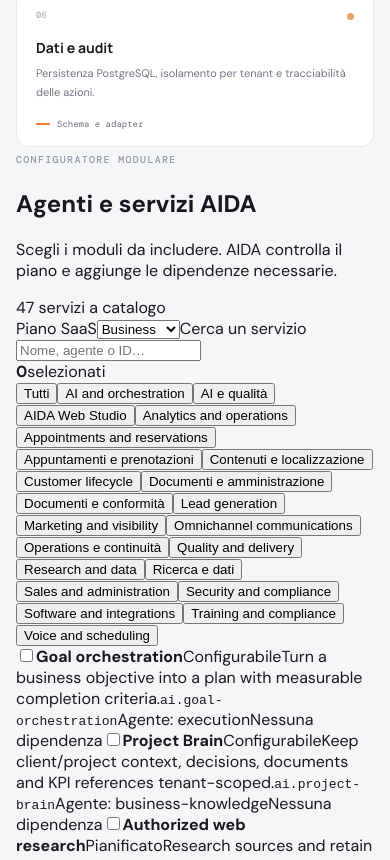
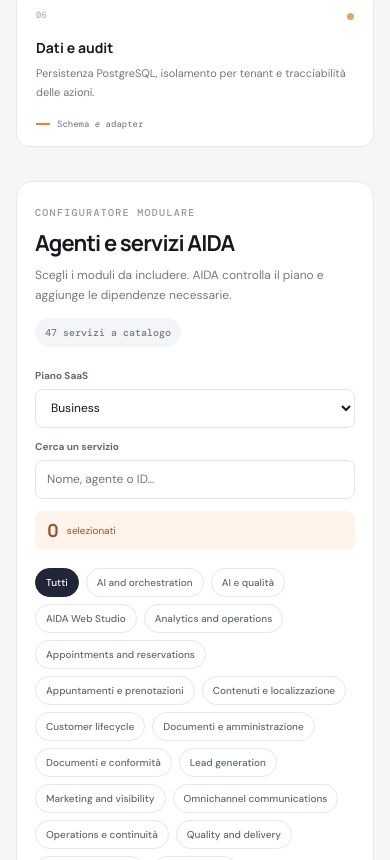
Before and after one commit to latuassistente/AIDA-Ai-Agent, a Next.js app in the folder apps/web/: page / in a window 390 px wide. Shown: the part 1724-2584 px from the top of the page. Built offline with nearby package versions, Linux system fonts and the light colour scheme.

Commit message:
Style interactive service configurator for desktop and mobile

```diff
--- a/apps/web/app/globals.css
+++ b/apps/web/app/globals.css
@@ -67,3 +67,65 @@
 footer{display:flex;justify-content:space-between;color:#9a9eaa;font:400 9px 'DM Mono',monospace;padding:26px 2px 0}
 @media(max-width:1100px){.shell{grid-template-columns:205px minmax(0,1fr)}.hero{padding:30px;grid-template-columns:1fr .7fr}.module-grid{grid-template-columns:repeat(2,minmax(0,1fr))}}
 @media(max-width:760px){.shell{display:block}.sidebar{position:relative;height:auto;min-height:0;padding:18px;display:block}.brand{padding-bottom:20px}.sidebar .nav-label,.sidebar nav,.sidebar-bottom{display:none}.main-panel{padding:22px 16px}.topbar{align-items:flex-start}.user-chip{font-size:0;padding:5px}.user-chip .avatar{font-size:10px}.hero{display:block;padding:27px 23px}.orbit{min-height:205px;margin-top:18px}.module-grid,.bottom-grid{grid-template-columns:1fr}.section-heading{align-items:flex-start;gap:12px;flex-direction:column}.section-note{padding:0}.module-card{min-height:150px}footer{gap:12px;flex-wrap:wrap}}
+
+
+/* Modular service configurator */
+.configurator{margin-top:34px;padding:24px;background:#fff;border:1px solid var(--line);border-radius:16px}
+.configurator-heading{display:flex;justify-content:space-between;align-items:flex-start;gap:18px;margin-bottom:22px}
+.configurator-heading h2{font:700 22px Manrope,sans-serif;letter-spacing:-.04em;margin:7px 0}
+.configurator-heading p{font-size:12px;line-height:1.7;color:var(--muted);margin:0;max-width:620px}
+.catalog-count{font:500 10px 'DM Mono',monospace;color:#777d89;background:#f4f5f7;border-radius:20px;padding:8px 10px;white-space:nowrap}
+.configurator-controls{display:grid;grid-template-columns:180px minmax(180px,1fr) auto;gap:12px;align-items:end}
+.plan-field,.search-field{display:grid;gap:7px;font-size:10px;font-weight:700;color:#656a76}
+.plan-field select,.search-field input{width:100%;height:39px;border:1px solid #e1e4e9;border-radius:8px;background:#fff;padding:0 11px;color:var(--ink);font:12px 'DM Sans',sans-serif;outline:none}
+.plan-field select:focus,.search-field input:focus{border-color:var(--orange);box-shadow:0 0 0 3px #f47b351c}
+.selected-count{display:flex;align-items:center;gap:8px;min-height:39px;padding:0 12px;background:#fff4ec;border-radius:8px;color:#995027;font-size:10px}
+.selected-count strong{font:700 18px Manrope,sans-serif}
+.family-filters{display:flex;gap:7px;flex-wrap:wrap;margin:18px 0}
+.family-filter{border:1px solid #e4e6eb;background:#fff;color:#626875;border-radius:30px;padding:7px 10px;font:500 10px 'DM Sans',sans-serif;cursor:pointer}
+.family-filter.active{background:#202635;border-color:#202635;color:#fff}
+.service-grid{display:grid;grid-template-columns:repeat(2,minmax(0,1fr));gap:10px}
+.service-option{display:flex;gap:11px;align-items:flex-start;border:1px solid #e6e8ed;border-radius:10px;padding:14px;cursor:pointer;min-width:0;transition:border-color .15s,background .15s}
+.service-option:hover{border-color:#f0b58e}
+.service-option.selected{border-color:#f0a06a;background:#fffaf6}
+.service-option>input{accent-color:var(--orange);margin:3px 0 0;flex-shrink:0;width:15px;height:15px}
+.service-option-main{display:grid;gap:8px;min-width:0;flex:1}
+.service-option-top{display:flex;align-items:flex-start;justify-content:space-between;gap:8px}
+.service-option-top>strong{font:700 12px Manrope,sans-serif;line-height:1.45}
+.service-status{display:inline-block;border-radius:20px;padding:4px 7px;font:500 8px 'DM Mono',monospace;white-space:nowrap;background:#f0f1f4;color:#626875}
+.status-planned{background:#f2f0fa;color:#66528e}
+.status-configurable{background:#fff0e5;color:#9b572d}
+.status-active{background:#e5f5ed;color:#237b58}
+.status-paused{background:#fbe9e8;color:#9b4141}
+.service-description{font-size:10px;line-height:1.65;color:#717784}
+.service-meta{display:flex;gap:8px;flex-wrap:wrap;align-items:center;font-size:9px;color:#777d89}
+.service-meta code{font:9px 'DM Mono',monospace;color:#545b68;overflow-wrap:anywhere}
+.service-dependencies{font-size:9px;line-height:1.55;color:#8b6b55}
+.configurator-message{grid-column:1/-1;padding:24px;text-align:center;border:1px dashed #dfe2e8;border-radius:10px;color:#777d89;font-size:12px}
+.configurator-actions{display:flex;justify-content:space-between;gap:10px;margin-top:18px}
+.primary-action,.secondary-action{border-radius:8px;padding:11px 15px;font:600 11px 'DM Sans',sans-serif;cursor:pointer}
+.primary-action{background:var(--orange);border:1px solid var(--orange);color:#1f2025}
+.primary-action:disabled{opacity:.5;cursor:not-allowed}
+.secondary-action{background:#fff;border:1px solid #e0e3e9;color:#626875}
+.configurator-alert{margin-top:12px;background:#fff0ef;border:1px solid #f4cfcc;color:#973f38;border-radius:8px;padding:11px 13px;font-size:11px}
+.preview-panel{margin-top:20px;border:1px solid #e4e6eb;border-radius:12px;padding:18px;background:#fbfcfd}
+.preview-header{display:flex;align-items:center;justify-content:space-between;gap:12px}
+.preview-header h3{font:700 16px Manrope,sans-serif;margin:6px 0 0}
+.preview-state{font:500 9px 'DM Mono',monospace;border-radius:20px;padding:7px 9px}
+.preview-state.good{background:#e5f5ed;color:#237b58}
+.preview-state.bad{background:#fbe9e8;color:#9b4141}
+.preview-errors{margin-top:15px;background:#fff0ef;border-radius:8px;padding:12px;color:#923e38;font-size:11px}
+.preview-errors ul{margin:8px 0 0;padding-left:18px;line-height:1.7}
+.preview-stats{display:grid;grid-template-columns:repeat(4,minmax(0,1fr));gap:9px;margin-top:16px}
+.preview-stats>div{display:grid;gap:5px;background:#fff;border:1px solid #e8eaef;border-radius:8px;padding:12px}
+.preview-stats strong{font:700 21px Manrope,sans-serif}
+.preview-stats span{font-size:9px;line-height:1.5;color:#777d89}
+.preview-list{margin-top:15px;font-size:10px;line-height:1.7}
+.preview-list p{color:#6e7480;margin:6px 0 0}
+.resolved-services{display:grid;gap:0;margin-top:15px}
+.resolved-services>strong{font-size:10px;margin-bottom:7px}
+.resolved-services>div{display:flex;justify-content:space-between;gap:12px;align-items:center;padding:8px 0;border-bottom:1px solid #e9ebef;font-size:10px}
+.resolved-services>div:last-child{border-bottom:0}
+.preview-disclaimer{font-size:10px;color:#7d654e;background:#fff3e8;border-radius:7px;padding:10px 12px;margin:15px 0 0}
+@media(max-width:900px){.configurator{padding:18px}.service-grid{grid-template-columns:1fr}.configurator-controls{grid-template-columns:1fr 1fr}.selected-count{grid-column:1/-1;justify-content:flex-start}.preview-stats{grid-template-columns:repeat(2,minmax(0,1fr))}}
+@media(max-width:520px){.configurator-heading{display:block}.catalog-count{display:inline-block;margin-top:12px}.configurator-controls{grid-template-columns:1fr}.selected-count{grid-column:auto}.configurator-actions{flex-direction:column-reverse}.primary-action,.secondary-action{width:100%}.service-option-top{flex-direction:column}.preview-header{align-items:flex-start;flex-direction:column}.preview-stats{grid-template-columns:repeat(2,minmax(0,1fr))}}
```
